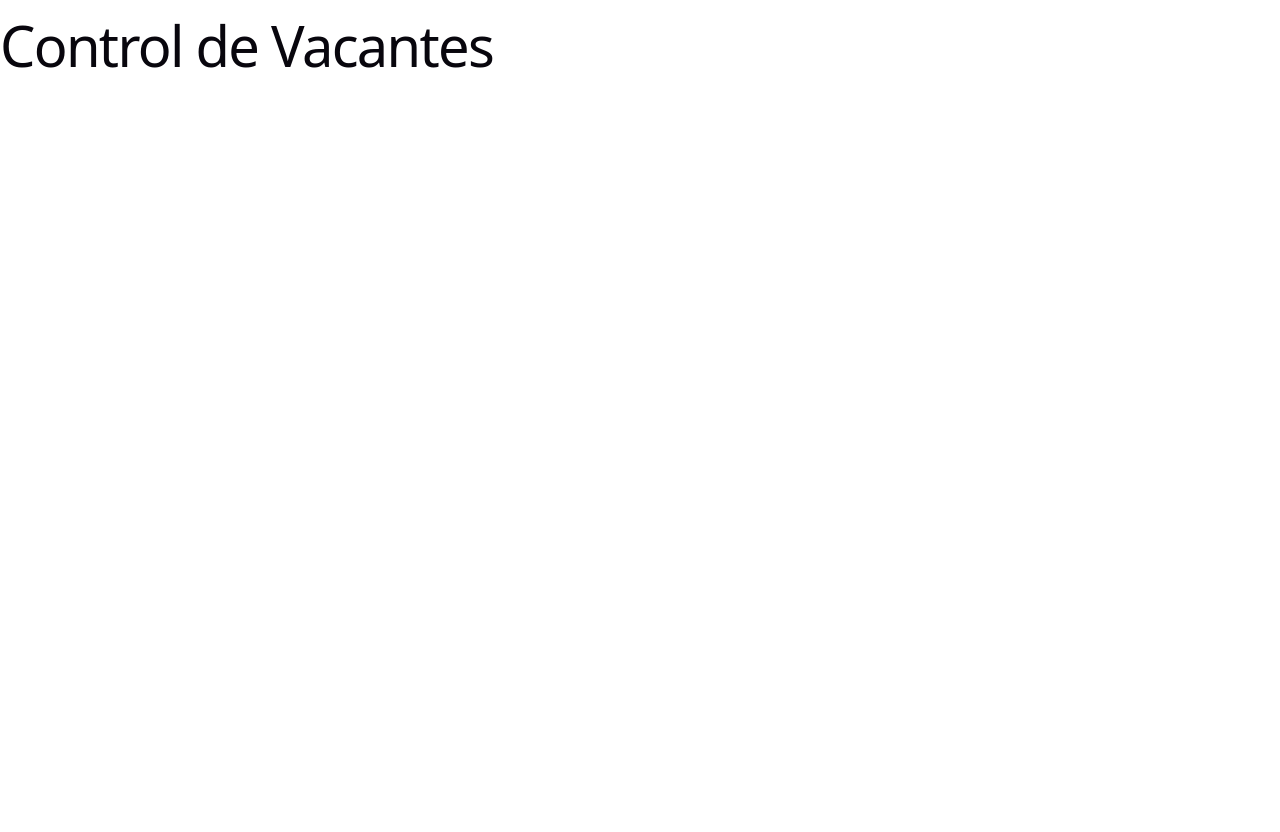
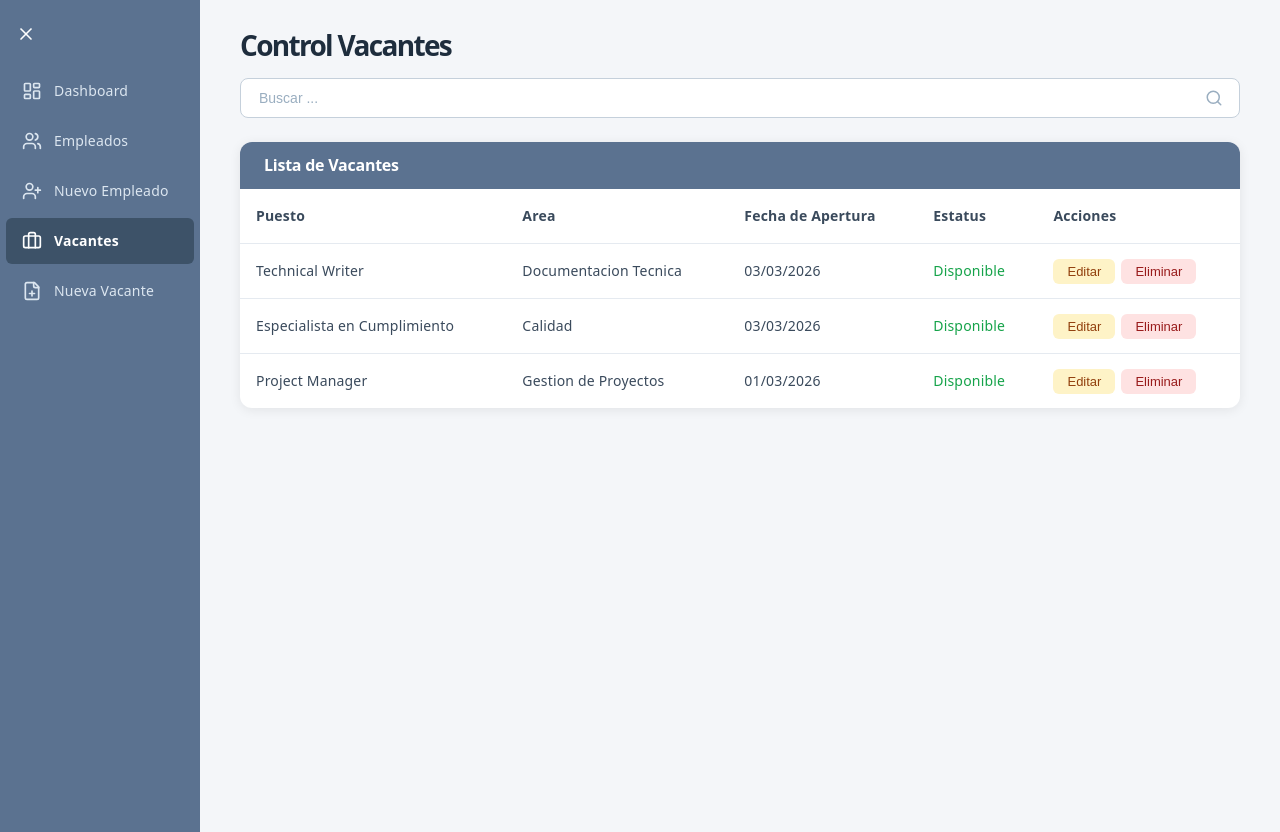
Before and after one commit to gerardoChacon/app-seleccion-altosMandos, a React app in the folder frontend/: page /vacantes in a window 1280 px wide. Before the commit the page ends 800 px from the top, so only its background shows below. Built offline with nearby package versions, Linux system fonts and the light colour scheme; the HTML template or start-up script is replaced by a standard one.

Commit message:
feature: frontend/vaccontroller

```diff
--- a/frontend/src/pages/ControlVacantesPage.jsx
+++ b/frontend/src/pages/ControlVacantesPage.jsx
@@ -1,3 +1,70 @@
+import { useState } from "react";
+import { Search } from "lucide-react";
+import Sidebar from "../components/Sidebar";
+import styles from "./ControlVacantesPage.module.css";
+
+const vacantesEjemplo = [
+  { id: 1, puesto: "Technical Writer",           area: "Documentacion Tecnica", fecha: "03/03/2026", estatus: "Disponible" },
+  { id: 2, puesto: "Especialista en Cumplimiento", area: "Calidad",             fecha: "03/03/2026", estatus: "Disponible" },
+  { id: 3, puesto: "Project Manager",             area: "Gestion de Proyectos", fecha: "01/03/2026", estatus: "Disponible" },
+];
+
 export default function ControlVacantesPage() {
-  return <h1>Control de Vacantes</h1>;
+  const [busqueda, setBusqueda] = useState("");
+
+  const vacantesFiltradas = vacantesEjemplo.filter((v) =>
+    v.puesto.toLowerCase().includes(busqueda.toLowerCase())
+  );
+
+  return (
+    <div className={styles.layout}>
+      <Sidebar />
+
+      <main className={styles.content}>
+        <h1 className={styles.pageTitle}>Control Vacantes</h1>
+
+        <div className={styles.searchBar}>
+          <input
+            type="text"
+            placeholder="Buscar ..."
+            value={busqueda}
+            onChange={(e) => setBusqueda(e.target.value)}
+          />
+          <Search size={18} />
+        </div>
+
+        <div className={styles.tableCard}>
+          <div className={styles.tableHeader}>
+            <h2>Lista de Vacantes</h2>
+          </div>
+
+          <table>
+            <thead>
+              <tr>
+                <th>Puesto</th>
+                <th>Area</th>
+                <th>Fecha de Apertura</th>
+                <th>Estatus</th>
+                <th>Acciones</th>
+              </tr>
+            </thead>
+            <tbody>
+              {vacantesFiltradas.map((v) => (
+                <tr key={v.id}>
+                  <td>{v.puesto}</td>
+                  <td>{v.area}</td>
+                  <td>{v.fecha}</td>
+                  <td className={styles.disponible}>{v.estatus}</td>
+                  <td>
+                    <button className={styles.btnEdit}>Editar</button>
+                    <button className={styles.btnDelete}>Eliminar</button>
+                  </td>
+                </tr>
+              ))}
+            </tbody>
+          </table>
+        </div>
+      </main>
+    </div>
+  );
 }
--- /dev/null
+++ b/frontend/src/pages/ControlVacantesPage.module.css
@@ -0,0 +1,136 @@
+.layout {
+  display: flex;
+  min-height: 100vh;
+  background-color: #f4f6f9;
+}
+
+.content {
+  flex: 1;
+  padding: 32px 40px;
+  box-sizing: border-box;
+}
+
+.pageTitle {
+  font-size: 28px;
+  font-weight: 700;
+  color: #1e2d3d;
+  margin: 0 0 20px;
+}
+
+.searchBar {
+  display: flex;
+  align-items: center;
+  border: 1px solid #c5d0db;
+  border-radius: 8px;
+  padding: 10px 16px;
+  background: #ffffff;
+  gap: 10px;
+  margin-bottom: 24px;
+}
+
+.searchBar input {
+  border: none;
+  outline: none;
+  font-size: 14px;
+  color: #3a4a5c;
+  flex: 1;
+  background: transparent;
+}
+
+.searchBar input::placeholder {
+  color: #9aaec0;
+}
+
+.searchBar svg {
+  color: #9aaec0;
+}
+
+.tableCard {
+  background: #ffffff;
+  border-radius: 12px;
+  overflow: hidden;
+  box-shadow: 0 2px 12px rgba(0, 0, 0, 0.08);
+}
+
+.tableHeader {
+  background-color: #5b7290;
+  padding: 14px 24px;
+}
+
+.tableHeader h2 {
+  margin: 0;
+  font-size: 16px;
+  font-weight: 600;
+  color: #ffffff;
+}
+
+table {
+  width: 100%;
+  border-collapse: collapse;
+}
+
+thead th {
+  padding: 14px 16px;
+  text-align: left;
+  font-size: 14px;
+  font-weight: 600;
+  color: #3a4a5c;
+  border-bottom: 1px solid #e5eaf0;
+}
+
+tbody tr {
+  border-bottom: 1px solid #e5eaf0;
+  transition: background-color 0.15s;
+}
+
+tbody tr:last-child {
+  border-bottom: none;
+}
+
+tbody tr:hover {
+  background-color: #f8fafc;
+}
+
+tbody td {
+  padding: 14px 16px;
+  font-size: 14px;
+  color: #3a4a5c;
+}
+
+.disponible {
+  color: #16a34a;
+  font-weight: 500;
+}
+
+.btnEdit {
+  padding: 5px 14px;
+  border-radius: 6px;
+  border: none;
+  cursor: pointer;
+  font-size: 13px;
+  font-weight: 500;
+  background-color: #fef3c7;
+  color: #92400e;
+  margin-right: 6px;
+  transition: background-color 0.2s;
+}
+
+.btnEdit:hover {
+  background-color: #fde68a;
+}
+
+.btnDelete {
+  padding: 5px 14px;
+  border-radius: 6px;
+  border: none;
+  cursor: pointer;
+  font-size: 13px;
+  font-weight: 500;
+  background-color: #fee2e2;
+  color: #991b1b;
+  transition: background-color 0.2s;
+}
+
+.btnDelete:hover {
+  background-color: #fecaca;
+}
```
